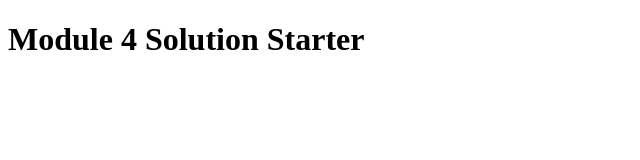
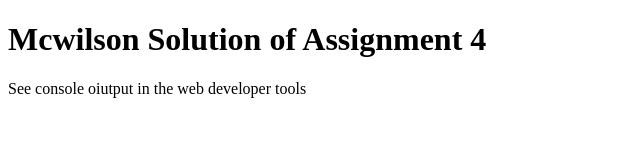
Before and after one commit to Marlandm/Module4, a plain HTML site: page index.html in a window 1280 px wide. Shown: the whole page, without its empty margins (0-640 px from the left). Drawn offline with Linux system fonts and the light colour scheme.

Commit message:
Update index.html

```diff
--- a/index.html
+++ b/index.html
@@ -1,13 +1,17 @@
 <!DOCTYPE html>
 <html>
+
 <head>
-  <meta charset="utf-8">
-  <title>Module 4 Solution Starter</title>
-  <script src="SpeakHello.js"></script>
-  <script src="SpeakGoodBye.js"></script>
-  <script src="script.js"></script>
+    <meta charset="utf-8">
+    <title>Mcwilson Solution for Module 4</title>
+    <script src="SpeakHello.js"></script>
+    <script src="SpeakGoodBye.js"></script>
+    <script src="script.js"></script>
 </head>
+
 <body>
-  <h1>Module 4 Solution Starter</h1>
+    <h1>Mcwilson Solution of Assignment 4</h1>
+    <p>See console oiutput in the web developer tools</p>
 </body>
+
 </html>
```
